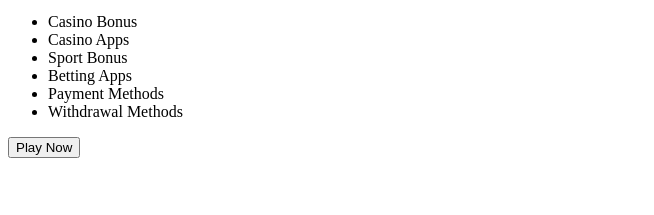
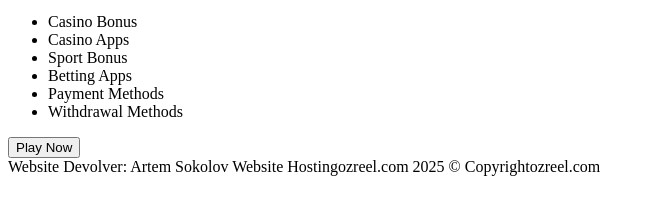
Before and after one commit to artemSoko1ov/ozreel, a plain HTML site: page index.html in a window 1280 px wide. Shown: the part 29-244 px from the top of the page, without its empty margins (0-654 px from the left). Drawn offline with Linux system fonts and the light colour scheme.

Commit message:
Create footer

```diff
--- a/index.html
+++ b/index.html
@@ -1,10 +1,12 @@
 <!DOCTYPE html>
 <html lang="en">
+
 <head>
     <meta charset="UTF-8">
     <meta name="viewport" content="width=device-width, initial-scale=1.0">
     <title>Document</title>
 </head>
+
 <body>
     <header class="header">
         <div class="header__logo">
@@ -25,5 +27,16 @@
             <button class="header__button">Play Now</button>
         </div>
     </header>
+    <main>
+
+    </main>
+    <footer class="footer">
+        <div class="footer__container">
+            <span class="footer__text">Website Devolver: <span class="footer__text--red">Artem Sokolov</span> </span>
+            <span class="footer__text">Website Hosting<span class="footer__text--red">ozreel.com</span></span>
+            <span class="footer__text">2025 © Copyright<span class="footer__text--red">ozreel.com</span></span>
+        </div>
+    </footer>
 </body>
+
 </html>
```
